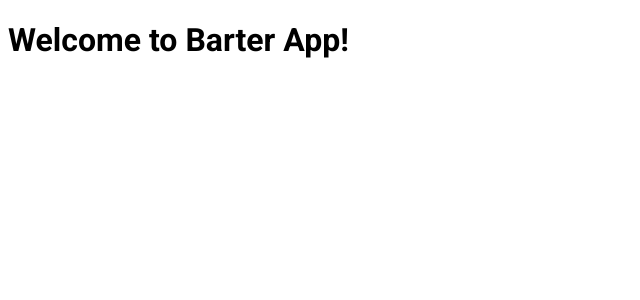
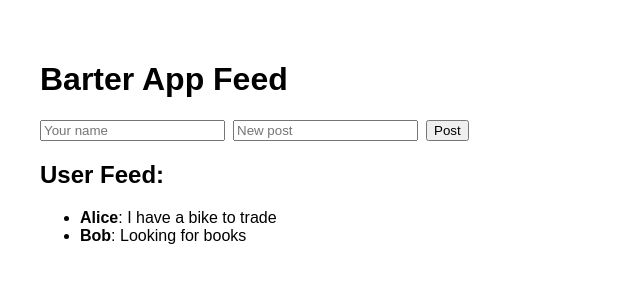
Before and after one commit to barterbegorborrow/barter-app, a Next.js app: page / in a window 1280 px wide. Shown: the top 300 px of the page, without its empty margins (0-640 px from the left). Built offline with nearby package versions, Linux system fonts and the light colour scheme.

Commit message:
Update page.js

```diff
--- a/app/page.js
+++ b/app/page.js
@@ -1,7 +1,51 @@
-export default function Page() {
+'use client';
+import { useState } from 'react';
+
+export default function HomePage() {
+  const [feed, setFeed] = useState([
+    { id: 1, user: 'Alice', content: 'I have a bike to trade' },
+    { id: 2, user: 'Bob', content: 'Looking for books' },
+  ]);
+
+  const [newItem, setNewItem] = useState('');
+  const [username, setUsername] = useState('');
+
+  const addPost = () => {
+    if (!newItem || !username) return;
+    setFeed([{ id: Date.now(), user: username, content: newItem }, ...feed]);
+    setNewItem('');
+  };
+
   return (
-    <main>
-      <h1>Welcome to Barter App!</h1>
+    <main style={{ padding: '2rem', fontFamily: 'sans-serif' }}>
+      <h1>Barter App Feed</h1>
+
+      <div style={{ marginBottom: '1rem' }}>
+        <input
+          type="text"
+          placeholder="Your name"
+          value={username}
+          onChange={e => setUsername(e.target.value)}
+          style={{ marginRight: '0.5rem' }}
+        />
+        <input
+          type="text"
+          placeholder="New post"
+          value={newItem}
+          onChange={e => setNewItem(e.target.value)}
+          style={{ marginRight: '0.5rem' }}
+        />
+        <button onClick={addPost}>Post</button>
+      </div>
+
+      <h2>User Feed:</h2>
+      <ul>
+        {feed.map(item => (
+          <li key={item.id}>
+            <strong>{item.user}</strong>: {item.content}
+          </li>
+        ))}
+      </ul>
     </main>
   );
 }
```
